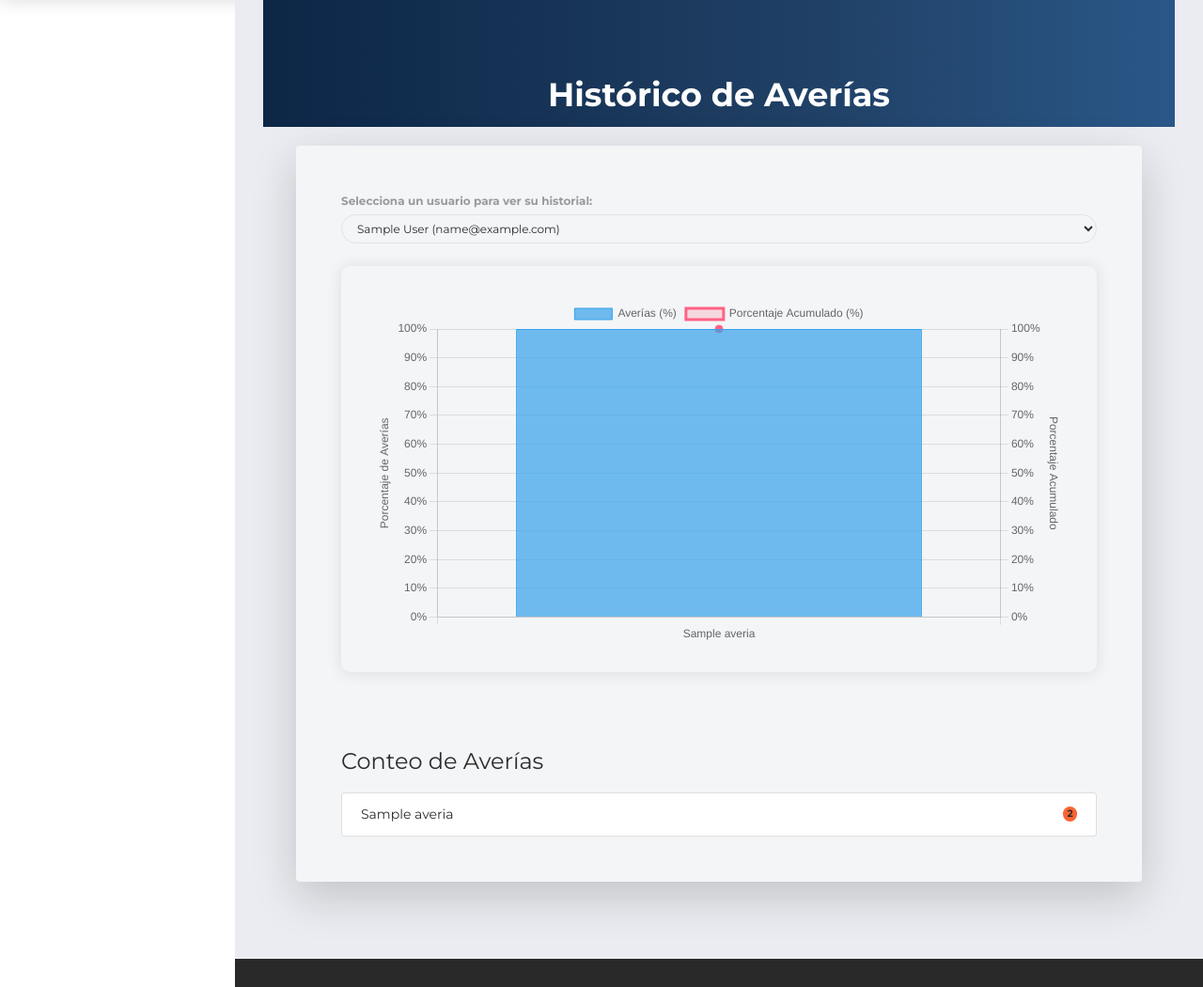
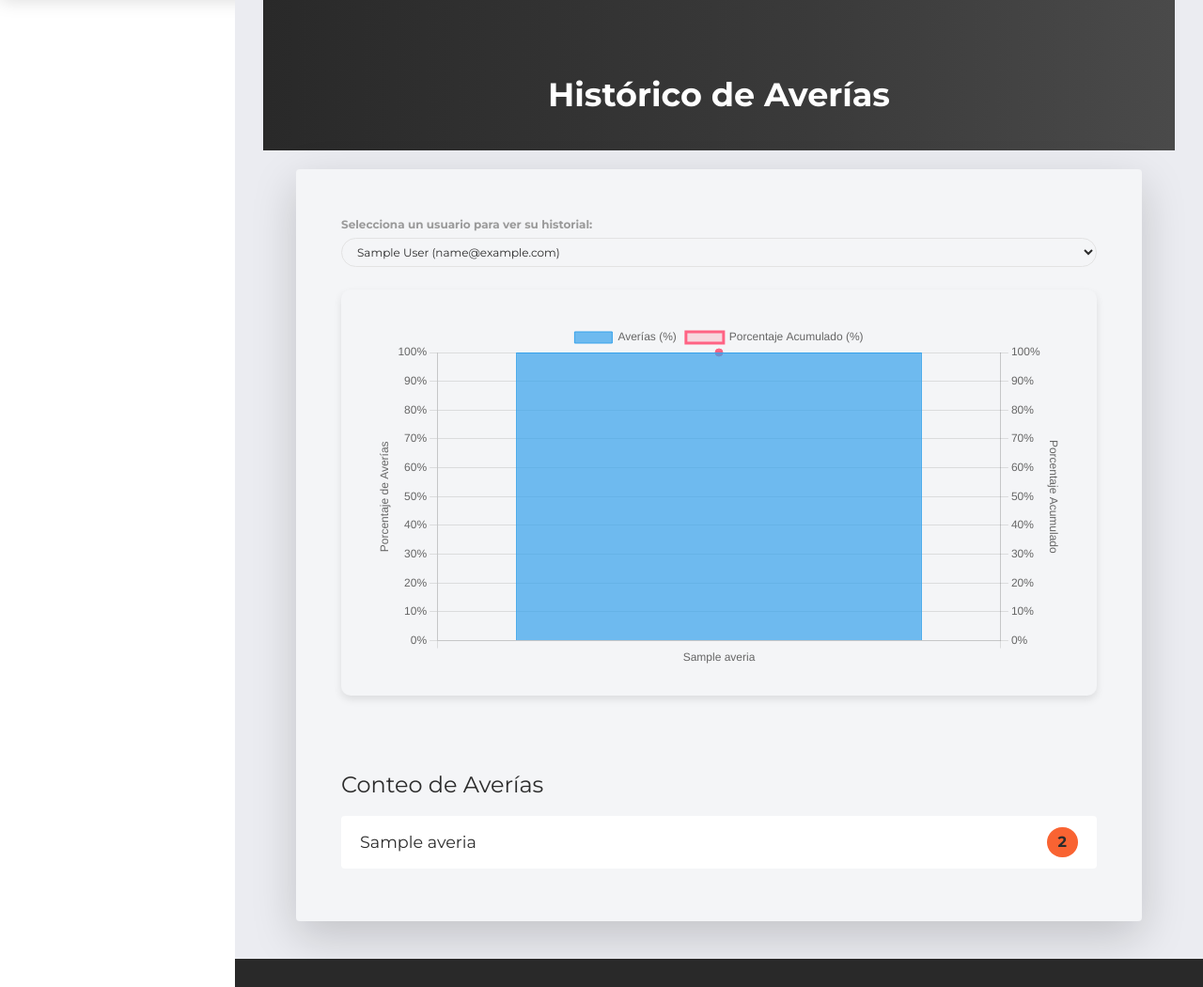
Before and after one commit to graphimates/tire, a Django app: page /neumaticos/historico_datos/1/ in a window 1280 px wide. Shown: the part 53-1103 px from the top of the page at 94% size. Run offline with Django 5.2, Linux system fonts and the light colour scheme; a user stored in the database is signed in; tables that the repository leaves empty hold one stand-in row (values such as "Sample post"); grey boxes marked "Sample" are stand-in pictures; some libraries are stand-ins or nearby versions.

Commit message:
Update custom.css

```diff
--- a/static/assets/css/custom.css
+++ b/static/assets/css/custom.css
@@ -472,3 +472,81 @@ input {
   .collapse.show {
     display: block !important;
   }
+
+  #empresa_autocomplete_suggestions {
+    max-height: 200px;
+    overflow-y: auto;
+    border: 1px solid #ddd;
+    background-color: white;
+    position: absolute;
+    z-index: 1000;
+    width: 100%;
+}
+
+#empresa_autocomplete_suggestions li {
+    padding: 10px;
+    cursor: pointer;
+}
+
+#empresa_autocomplete_suggestions li:hover {
+    background-color: #f1f1f1;
+}
+
+.panel-header {
+  height: 160px;
+  padding-top: 80px;
+  padding-bottom: 45px;
+  background: #292929;
+  background: -webkit-gradient(linear, left top, right top, from(#292929), color-stop(60%, #3a3a3a), to(#4a4a4a));
+  background: linear-gradient(to right, #292929 0%, #3a3a3a 60%, #4a4a4a 100%);
+  position: relative;
+  overflow: hidden;
+  color: white;
+}
+
+/* Mejorar la estética de las tablas */
+.table th, .table td {
+    padding: 1rem;
+    vertical-align: middle;
+}
+
+/* Sombra y bordes suaves */
+.card {
+    border: none;
+    border-radius: 15px;
+}
+
+.table thead th {
+    border-bottom: 2px solid #dee2e6;
+    font-weight: 600;
+}
+
+.table tbody tr:hover {
+    background-color: rgba(0, 123, 255, 0.1);
+}
+
+/* Tarjetas mejoradas */
+.card {
+  border-radius: 10px;
+  box-shadow: 0 4px 8px rgba(0, 0, 0, 0.1);
+}
+
+/* Badge estilizado para el conteo de averías */
+.badge.bg-primary {
+  font-size: 1rem;
+  padding: 8px 12px;
+}
+
+/* Listas estilizadas */
+.list-group-item {
+  font-size: 1.1rem;
+  border: none;
+  background-color: #fff;
+  margin-bottom: 8px;
+}
+
+/* Gráfico responsivo */
+#historicoChart {
+  max-width: 100%;
+  height: auto;
+}
```
